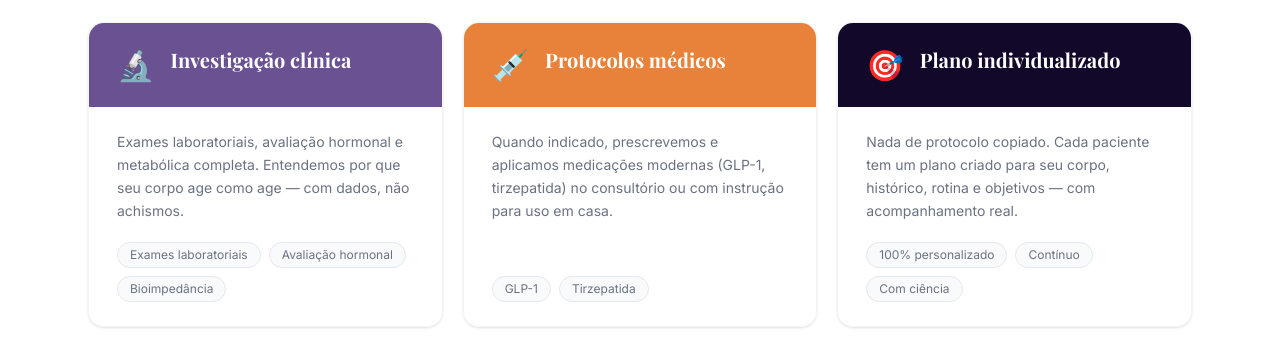
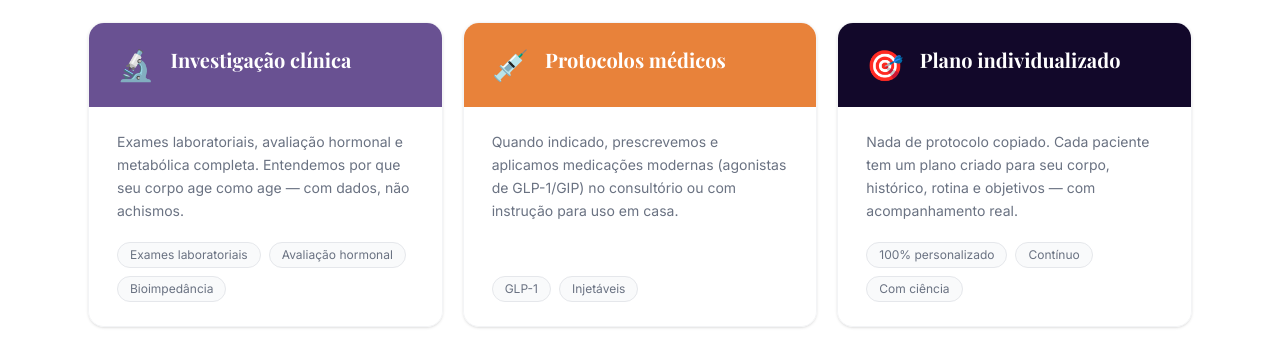
Before and after one commit to andremacan-png/isabel-aragao-site, a Next.js app: page / in a window 1280 px wide. Shown: the part 1820-2172 px from the top of the page. Built offline with nearby package versions, Linux system fonts and the light colour scheme; a web font is replaced by a local one.

Commit message:
Remove termo tirzepatida dos metadados SEO e da home

```diff
--- a/app/layout.tsx
+++ b/app/layout.tsx
@@ -23,7 +23,7 @@ export const metadata: Metadata = {
     'médica emagrecimento florianópolis',
     'médica emagrecimento são josé sc',
     'obesidade tratamento florianópolis',
-    'tirzepatida florianópolis',
+    'tratamento injetável emagrecimento florianópolis',
     'emagrecimento médico sc',
   ],
   openGraph: {
--- a/app/page.tsx
+++ b/app/page.tsx
@@ -52,7 +52,7 @@ const jornada = [
 
 const faqItems = [
   {
-    q: 'A Dra. Isabel prescreve e aplica tirzepatida?',
+    q: 'A Dra. Isabel prescreve e aplica medicamentos injetáveis para emagrecer?',
     a: 'Tudo é sempre avaliado em consulta, visto que cada paciente é único. Quando necessária aplicação de algum medicamento ou vitaminas, trabalhamos com alternativas de aplicação em clínica ou receita e instrução de aplicação em casa pelo próprio paciente.',
   },
   {
@@ -280,8 +280,8 @@ export default function Home() {
                 headerBg: 'bg-[#E8823A]',
                 icon: '💉',
                 title: 'Protocolos médicos',
-                desc: 'Quando indicado, prescrevemos e aplicamos medicações modernas (GLP-1, tirzepatida) no consultório ou com instrução para uso em casa.',
-                tags: ['GLP-1', 'Tirzepatida'],
+                desc: 'Quando indicado, prescrevemos e aplicamos medicações modernas (agonistas de GLP-1/GIP) no consultório ou com instrução para uso em casa.',
+                tags: ['GLP-1', 'Injetáveis'],
               },
               {
                 headerBg: 'bg-[#12082a]',
```
